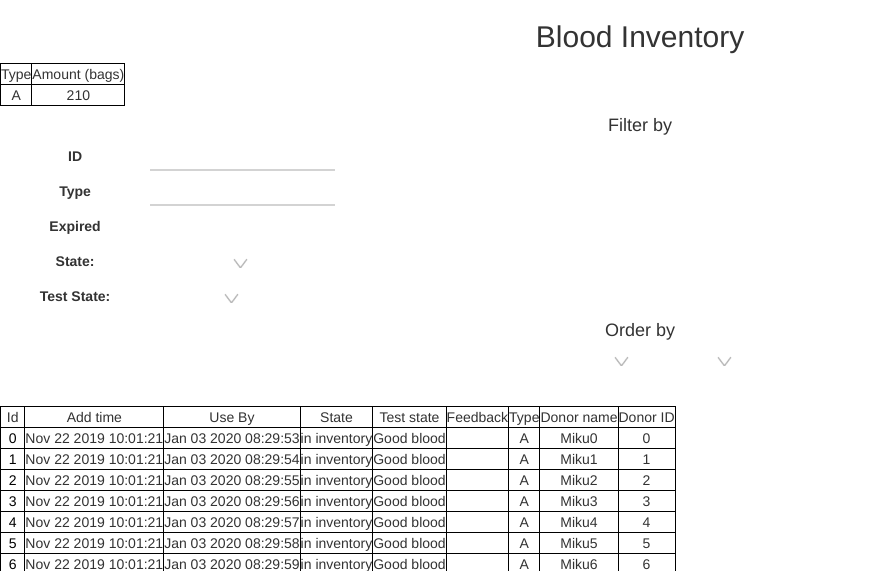
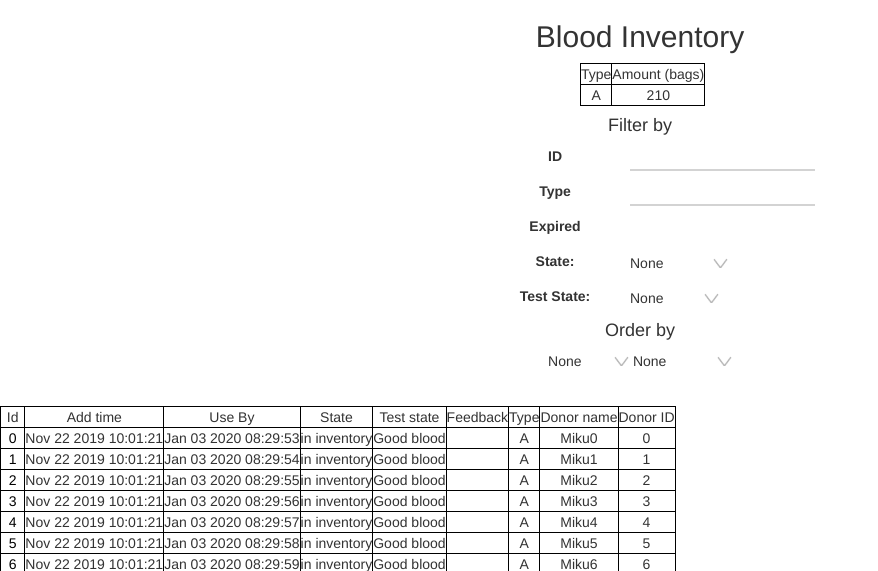
Before and after one commit to xyunsw/EarlyDafny, a Flask app: page /blood_inventory in a window 1280 px wide. Shown: the part 70-641 px from the top of the page, without its empty margins (0-878 px from the left). Run offline with Flask 2, Linux system fonts and the light colour scheme; some libraries are stand-ins or nearby versions.

Commit message:
styles add

```diff
--- a/templates/blood_inventory.html
+++ b/templates/blood_inventory.html
@@ -4,12 +4,14 @@
 <h2>Blood Inventory</h2>
 
 <!--summary here-->
-
-{% include "blood_inventory_summary.html" %}
-
+<div class="form_container">
+        <div style="padding-left:240px">
+        {% include "blood_inventory_summary.html" %}
+        </div>
 <!--condition here-->
-<div>
+<div >
     <h4>Filter by</h4>
+    <div style="padding-left:140px">
     <div style="display: flex; margin-bottom: 10px;">
         <label style="width: 150px">ID</label>
         <input type="text" id="id">
@@ -25,7 +27,7 @@
     <div style="display: flex; margin-bottom: 10px;">
         <label style="width: 150px">State: </label>
         <select id="state">
-            <option value='0'></option>
+            <option value='0'>None</option>
             <option value='1'>In inventory</option>
             <option value='2'>Testing</option>
             <option value='3'>Used</option>
@@ -35,29 +37,30 @@
     <div style="display: flex; margin-bottom: 10px;">
         <label style="width: 150px">Test State: </label>
         <select id="test_state">
-            <option value='0'></option>
+            <option value='0'>None</option>
             <option value='1'>Not tested</option>
             <option value='2'>Good</option>
             <option value='3'>Bad</option>
         </select>
+    </div>
     </div>
 </div>
 
 <div style="margin-bottom: 35px;">
     <h4>Order by</h4>
     <select id="order_by">
-        <option value='0'></option>
+        <option value='0'>None</option>
         <option value="use_by">Use By</option>
         <option value="add_time">Add time</option>
     </select>
     <select id="ascdesc">
-        <option value='0'></option>
+        <option value='0'>None</option>
         <option value="asc">Ascending</option>
         <option value="desc">Descending</option>
     </select>
 </div>
 
-
+</div>
 <!--blood list here-->
 <table>
     <thead>
--- a/templates/requests.html
+++ b/templates/requests.html
@@ -2,7 +2,7 @@
 {% block content %}
 
 <h2>Request history</h2>
-<div>
+<div class="form_container" style="padding-left:160px">
     <table>
         <thead>
             <td>ID</td>
```
Also changed, not shown: templates/request_blood.html (+6 -4 lines).
